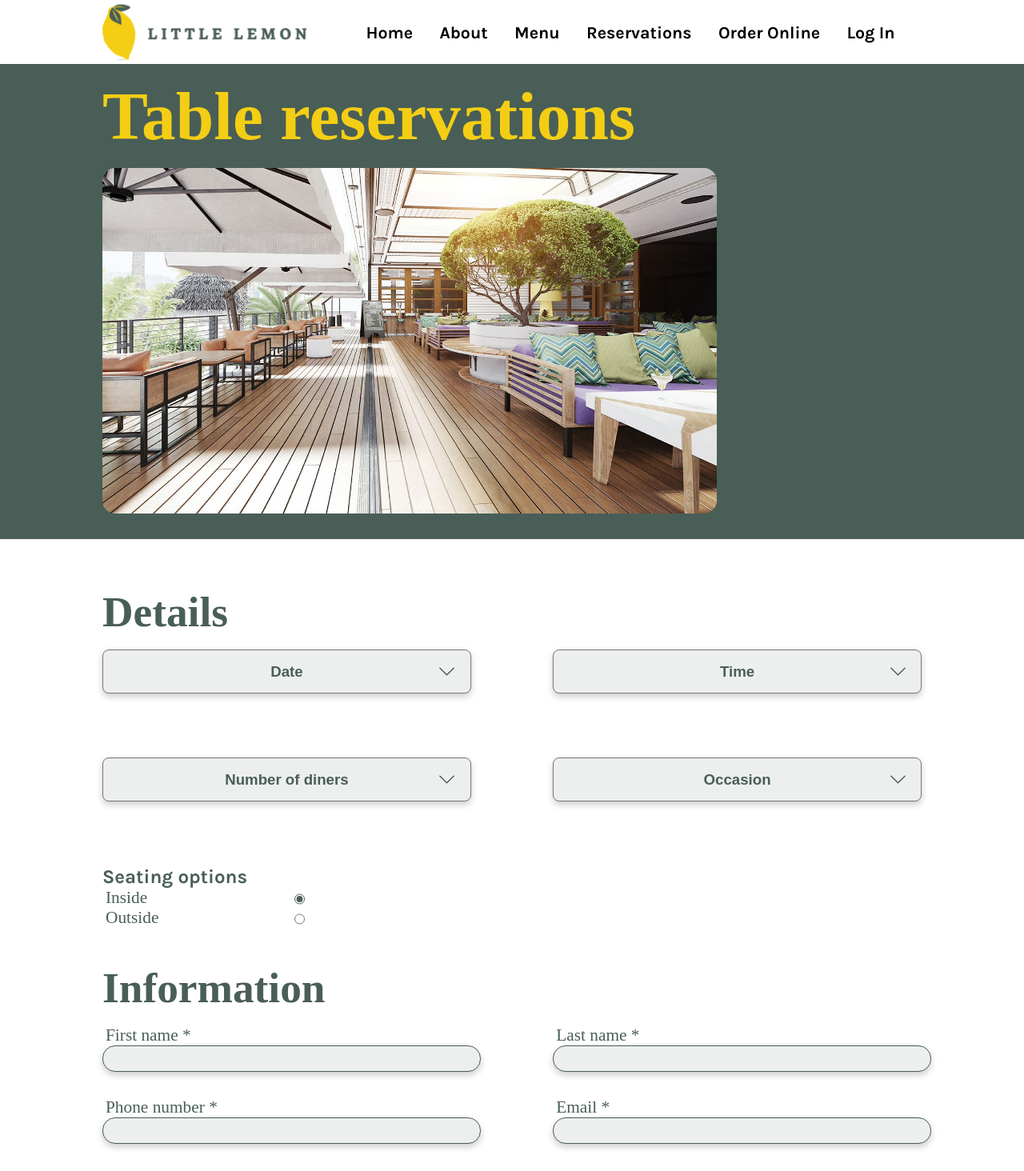
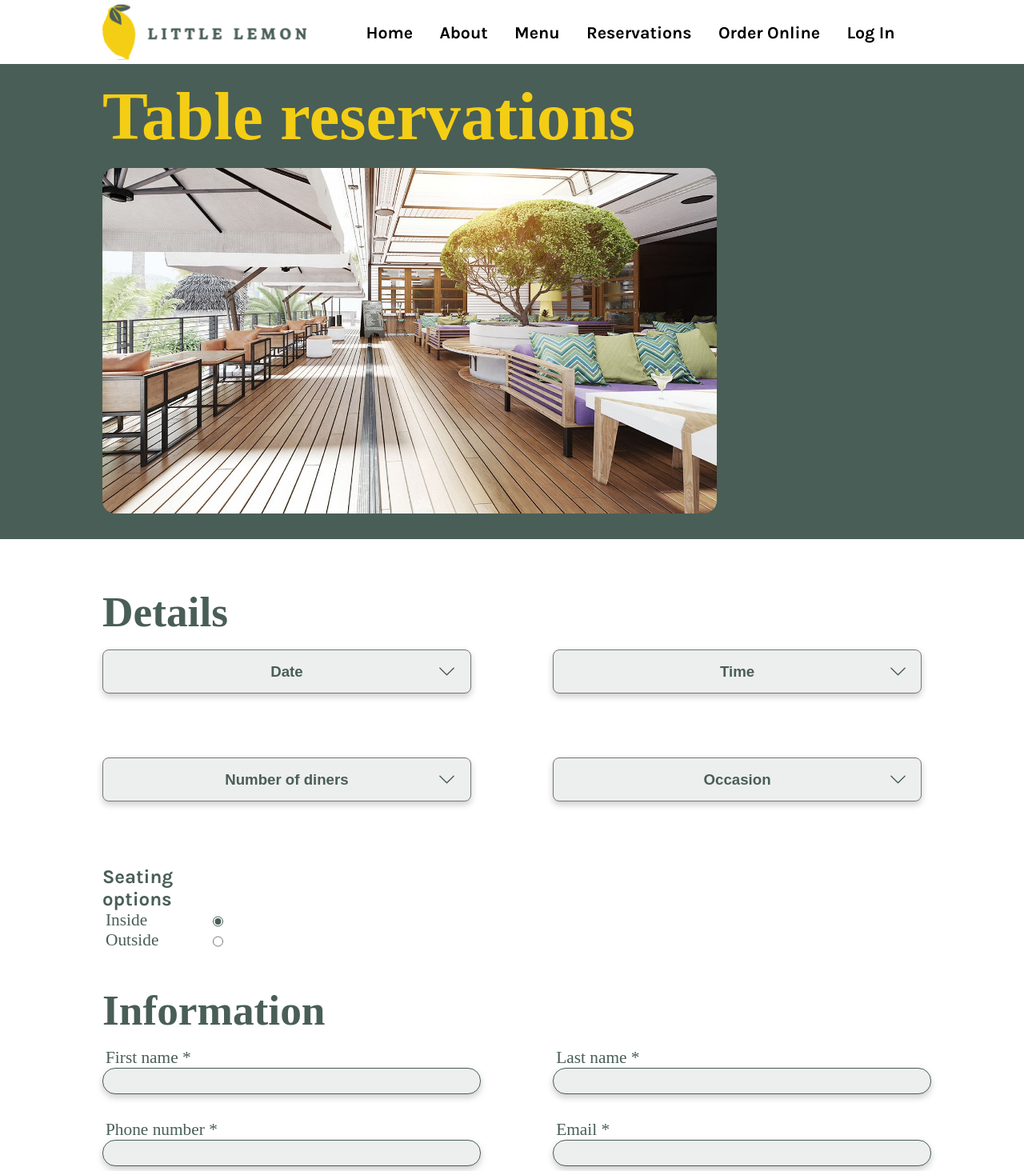
Before and after one commit to ErlendBerntsen/capstone-project, a React (Create React App) app: page /booking in a window 1280 px wide. Shown: the top 1464 px of the page at 80% size. Built offline with nearby package versions, Linux system fonts and the light colour scheme; a web font is replaced by a local one.

Commit message:
fixed index file

```diff
--- a/src/index.css
+++ b/src/index.css
@@ -519,7 +519,7 @@ textarea:focus {
 
 
 .bookingpage-form-seating {
-  width: 25%;
+  width: 15%;
 }
 
 input[type='radio'] {
```
Also changed, not shown: src/index.js (renamed from src/index.jsx).
